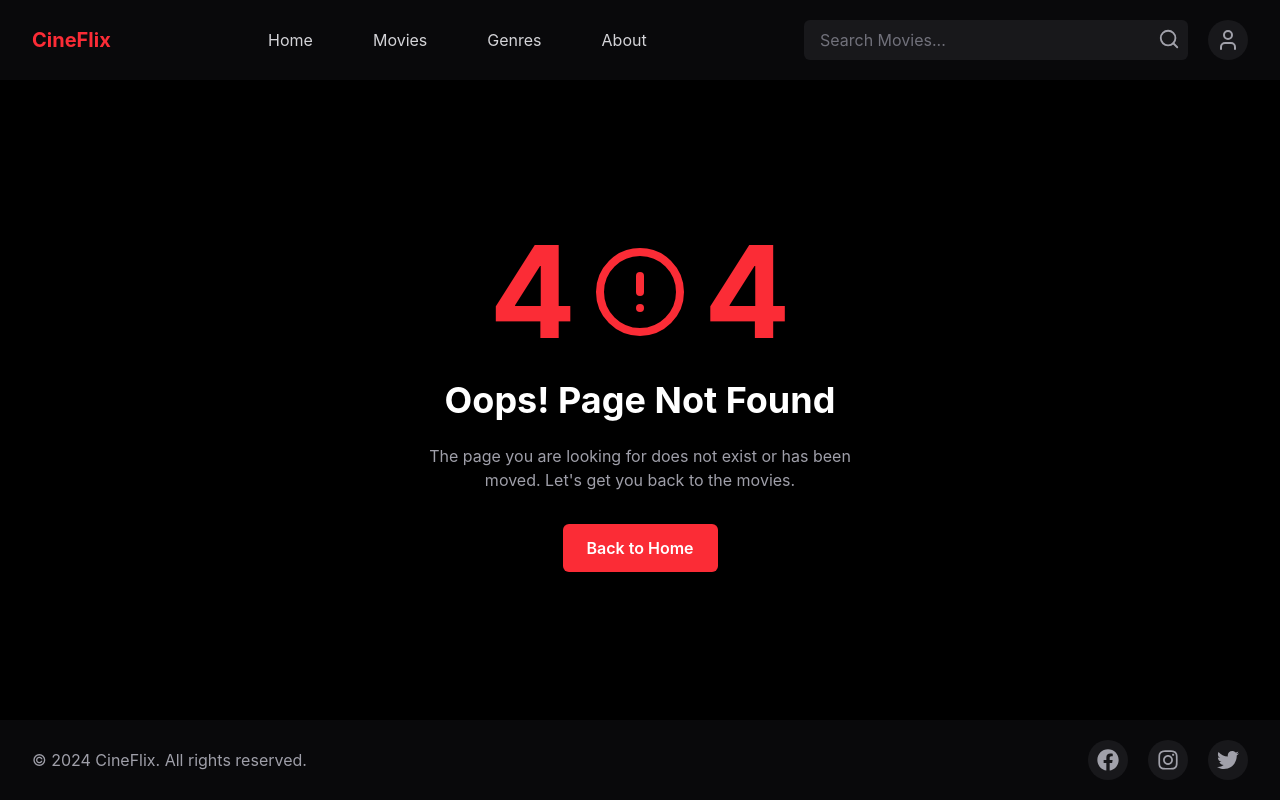
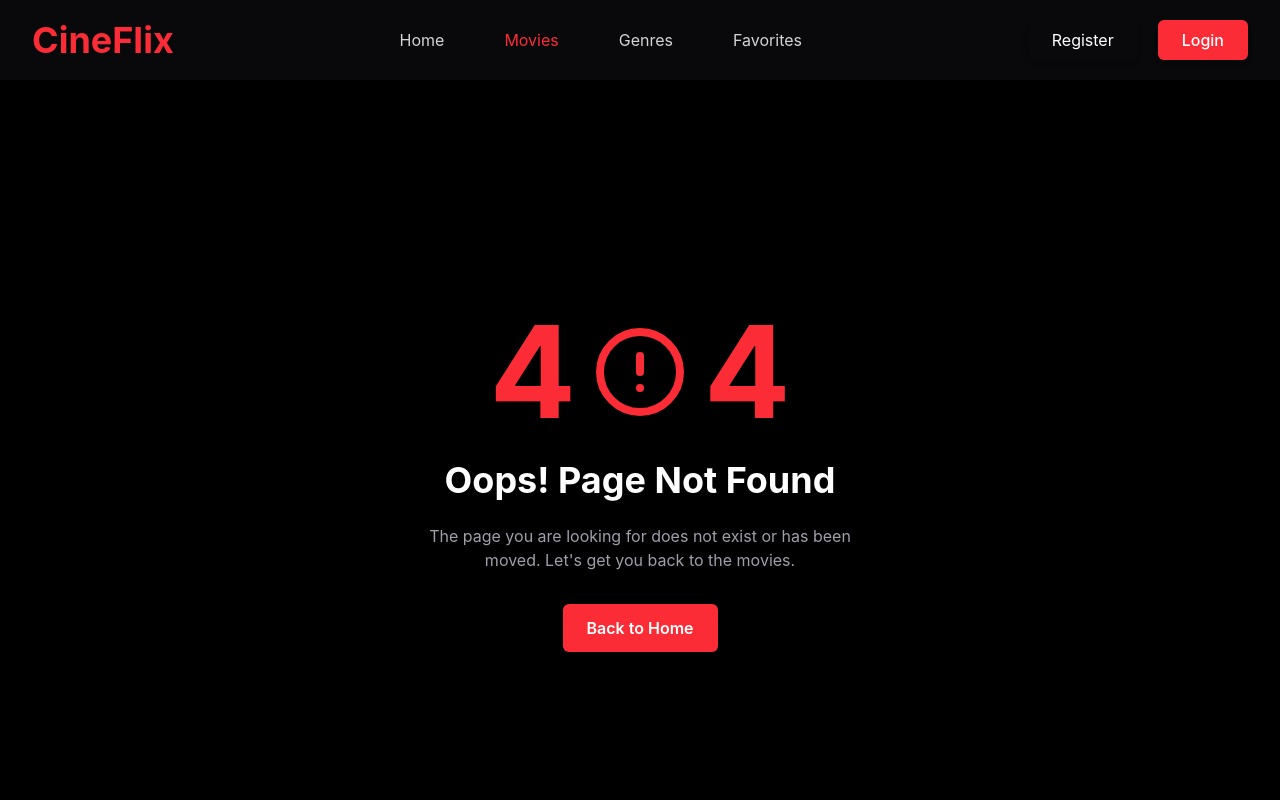
Before and after one commit to cortizd13/App-Peliculas, a React (Vite) app in the folder frontend/: page /movies/1 in a window 1280 px wide. Shown: the top 800 px of the page. Built offline with nearby package versions, Linux system fonts and the light colour scheme; no server answers.

Commit message:
Definiendo rutas y creando una Spa

```diff
--- a/frontend/src/components/Navbar.tsx
+++ b/frontend/src/components/Navbar.tsx
@@ -1,22 +1,29 @@
-import { Search, User } from "lucide-react";
+
+import { Link, NavLink } from "react-router-dom";
 
 export function Navbar (){
 
   return(
     <nav className="flex justify-between px-8 py-5 items-center bg-zinc-950 border-zinc-800">
-      <a href="#" className="text-red-500 text-xl font-bold">CineFlix</a>
-      <ul className="flex justify-between gap-15 ">
-        <li><a href="#" className="text-zinc-300 hover:text-red-500">Home</a></li>
-        <li><a href="#" className="text-zinc-300 hover:text-red-500">Movies</a></li>
-        <li><a href="#" className="text-zinc-300 hover:text-red-500">Genres</a></li>
-        <li><a href="#" className="text-zinc-300 hover:text-red-500">About</a></li>
+      <a href="#" className="text-red-500 text-4xl font-bold">CineFlix</a>
+      <ul className="flex justify-between gap-15  ">
+        <li><NavLink className={({ isActive }) => isActive ? 'text-red-500' : 'text-zinc-300 hover:text-red-500'} to='/'>Home</NavLink></li>
+        <li><NavLink className={({ isActive }) => isActive ? 'text-red-500' : 'text-zinc-300 hover:text-red-500'} to='/movies'>Movies</NavLink></li>
+        <li><NavLink className={({ isActive }) => isActive ? 'text-red-500' : 'text-zinc-300 hover:text-red-500'} to='/genres'>Genres</NavLink></li>
+        <li><NavLink className={({ isActive }) => isActive ? 'text-red-500' : 'text-zinc-300 hover:text-red-500'} to='/favorites'>Favorites</NavLink></li>
+
       </ul>
-      <div className="flex justify-between gap-5">
+      {/* <div className="flex justify-between ">
         <input type="text" placeholder="Search Movies..." className="bg-zinc-900 border-zinc-700 text-white placeholder:text-zinc-500 rounded-md px-4 py-1 w-96 relative"/>
         <Search size={22} color="#A1A1AA" className="absolute top-7 right-25"/>
         <div className="bg-zinc-900 border-zinc-700 flex justify-center items-center p-2 rounded-full ">
           <User color="#A1A1AA" className="cursor-pointer"/>
         </div>
+      </div> */}
+
+      <div className="flex gap-5 ">
+        <Link className='rounded-lg bg-zinc-950 shadow-md text-white px-6 py-2 transition hover:bg-zinc-900' to='/register'>Register</Link>
+        <Link className='bg-red-500 px-6 py-2 rounded-md shadow-md text-white font-medium transition hover:bg-red-600' to='/login'>Login</Link>
       </div>
     </nav>
   )
--- /dev/null
+++ b/frontend/src/layout/MainLayout.tsx
@@ -0,0 +1,14 @@
+import { Outlet } from "react-router-dom";
+import { Navbar } from "../components/Navbar";
+import { Footer } from "../components/Footer";
+
+
+export function MainLayout () {
+  return(
+    <div className="app">
+      <Navbar/>
+      <Outlet />
+      <Footer/>
+    </div>
+  )
+}
--- a/frontend/src/pages/Home.tsx
+++ b/frontend/src/pages/Home.tsx
@@ -1,7 +1,5 @@
-import { Footer } from "../components/Footer";
 import { GridMovie } from "../components/GridMovie";
 import { HeroSection } from "../components/HeroSection";
-import { Navbar } from "../components/Navbar";
 import { useMovies } from "../hooks/useMovies";
 import { useSearchParams } from "react-router-dom";
 
@@ -14,10 +12,8 @@ export function HomePage () {
 
   return(
     <div className="bg-black min-h-screen">
-      <Navbar />
       <HeroSection />
       <GridMovie movies={movies} loading={loading} error={error}/>
-      <Footer/>
     </div>
   )
 }
--- a/frontend/src/pages/Not-found.tsx
+++ b/frontend/src/pages/Not-found.tsx
@@ -1,12 +1,9 @@
 import { Link } from "react-router-dom";
 import { CircleAlert } from "lucide-react";
-import { Navbar } from "../components/Navbar";
-import { Footer } from "../components/Footer";
 
 export function NotFoundPage() {
   return (
     <div className="min-h-screen flex flex-col bg-black text-white">
-      <Navbar />
       <main className="flex flex-col items-center justify-center flex-1 gap-6 px-8 py-20 text-center">
         <div className="flex items-center gap-4">
           <span className="text-9xl font-bold text-red-500">4</span>
@@ -25,7 +22,6 @@ export function NotFoundPage() {
           Back to Home
         </Link>
       </main>
-      <Footer />
     </div>
   );
 }
--- a/frontend/src/router/Router.tsx
+++ b/frontend/src/router/Router.tsx
@@ -1,8 +1,11 @@
 import { createBrowserRouter } from "react-router-dom";
 import { HomePage } from "../pages/Home";
 import { NotFoundPage } from "../pages/Not-found";
+import { MainLayout } from "../layout/MainLayout";
 
 export const router = createBrowserRouter([
-  {path: '/', element: < HomePage />},
-  {path: '*', element: <NotFoundPage/>}
-])
+  {path: '/', element:<MainLayout/>, children: [
+    {index: true, element:  < HomePage />},
+    {path: '*', element: <NotFoundPage/>}
+  ]
+}])
```
Also changed, not shown: frontend/src/pages/FavoritesPage.tsx (added), frontend/src/pages/GenrePage.tsx (added), frontend/src/pages/LoginPage.tsx (added), frontend/src/pages/MoviesPage.tsx (added), frontend/src/pages/ProfilePage.tsx (added), frontend/src/pages/RegisterPage.tsx (added), 1 other file (tests, documents, lock files or other folders).
